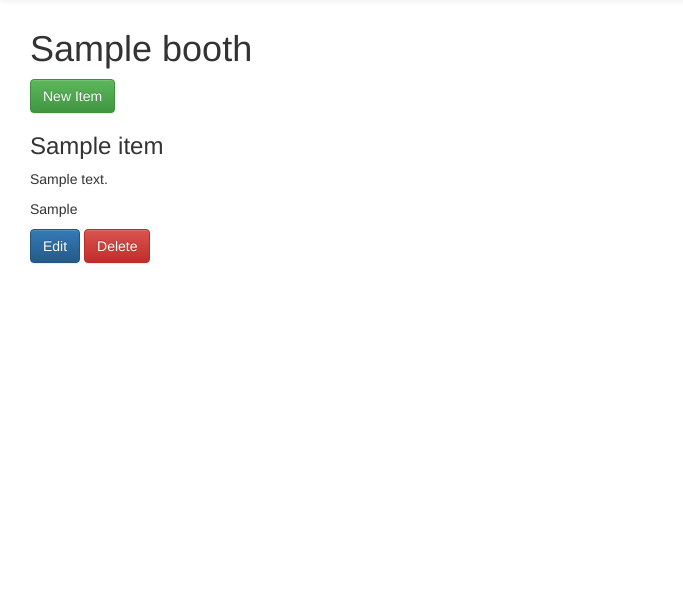
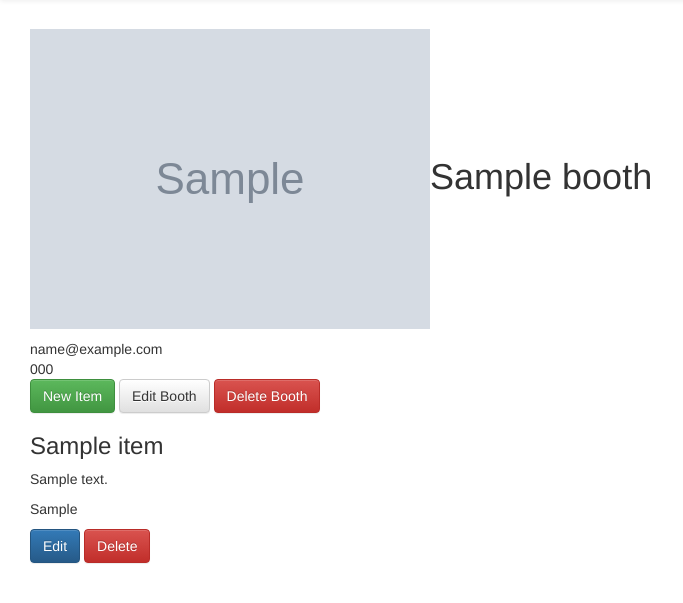
Before and after one commit to manlan2/flea-market-manager, a Flask app: page /booth/1/ in a window 1280 px wide. Shown: the part 51-654 px from the top of the page, without its empty margins (0-683 px from the left). Run offline with Flask 2, Linux system fonts and the light colour scheme; tables that the repository leaves empty hold one stand-in row (values such as "Sample post"); grey boxes marked "Sample" are stand-in pictures; some libraries are stand-ins or nearby versions.

Commit message:
Finish booth functionality

```diff
--- a/application.py
+++ b/application.py
@@ -47,32 +47,56 @@ def about():
 # This section contains the routes and functions to manage booths
 
 # Add a booth
-#TODO: finish code
 @app.route('/booth/new/', methods = ['GET', 'POST'])
 def addBooth():
     ''' Add comment here '''
     if request.method == 'POST':
         newBooth = Booths(name=request.form['name'], email=request.form['email'], phone=request.form['phone'], image=request.form['image'])
         session.add(newBooth)
+        session.commit()
         flash('New booth for %s successfully created!' % newBooth.name)
-        session.commit()
         return redirect(url_for('index'))
     else:
         return render_template('addbooth.html')
 
 
 # Edit booth
-# @app.route('/booth/booth_id/edit/', methods=['GET', 'POST'])
-# def editBooth():
-#     ''' Add comment here. '''
-#     pass  #TODO: add code
+@app.route('/booth/<int:booth_id>/edit/', methods=['GET', 'POST'])
+def editBooth(booth_id=None):
+    ''' Add comment here. '''
+    booth = session.query(Booths).filter_by(id=booth_id).one()
+    if request.method == 'POST':
+        if request.form['name']:
+            booth.name = request.form['name']
+        if request.form['email']:
+            booth.email = request.form['email']
+        if request.form['phone']:
+            booth.phone = request.form['phone']
+        if request.form['image']:
+            booth.image = request.form['image']
+        session.add(booth)
+        session.commit()
+        flash('Booth information for %s successfully edited' % booth.name)
+        return redirect(url_for('index'))
+    else:
+        return render_template('editBooth.html', booth=booth)
 
 
 # Delete booth
-# @app.route('/booth/booth_id/delete/', methods=['GET', 'POST'])
-# def deleteBooth():
-#     ''' Add comment here. '''
-#     pass  #TODO: add code
+@app.route('/booth/<int:booth_id>/delete/', methods=['GET', 'POST'])
+def deleteBooth(booth_id=None):
+    ''' Add comment here. '''
+    booth = session.query(Booths).filter_by(id=booth_id).one()
+    if request.method == 'POST':
+        if request.form['name'] == booth.name:
+            session.delete(booth)
+            session.commit()
+            flash('%s successfully deleted!' % booth.name)
+            return redirect(url_for('index'))
+        else:
+            flash('Name did not match.  Try again or cancel.')
+            return render_template('deleteBooth.html', booth=booth)
+    return render_template('deleteBooth.html', booth=booth)
 
 
 # Show booth items and info
--- a/templates/addBooth.html
+++ b/templates/addBooth.html
@@ -1,5 +1,6 @@
 {% extends 'layout.html' %}
 {% block body %}
+<!-- TODO: needs styling -->
 <h1>Add Booth</h1>
 <form class="" action="#" method="post">
   <label for="name">Name</label>
--- a/templates/booth.html
+++ b/templates/booth.html
@@ -9,8 +9,20 @@
      TODO: need to add booth delete button
      TODO: need to link each item to signle item page
 -->
-<h1>{{ booth.name }}</h1>
-<a href="{{ url_for('addItem', booth_id=booth.id)}}" class="btn btn-success">New Item</a>
+<h1><img src="{{booth.image}}" alt="" />{{ booth.name }}</h1>
+
+<div class="">
+  {{booth.email}}
+</div>
+<div class="">
+  {{booth.phone}}
+</div>
+
+<p>
+  <a href="{{ url_for('addItem', booth_id=booth.id)}}" class="btn btn-success">New Item</a>
+  <a href="{{ url_for('editBooth', booth_id=booth.id)}}" class="btn btn-default">Edit Booth</a>
+  <a href="{{ url_for('deleteBooth', booth_id=booth.id)}}" class="btn btn-danger">Delete Booth</a>
+</p>
 <ul class="list-unstyled">
   {% for item in items %}
   <li>
```
Also changed, not shown: templates/deleteBooth.html (+8 -4 lines), templates/editBooth.html (+10 -5 lines).
